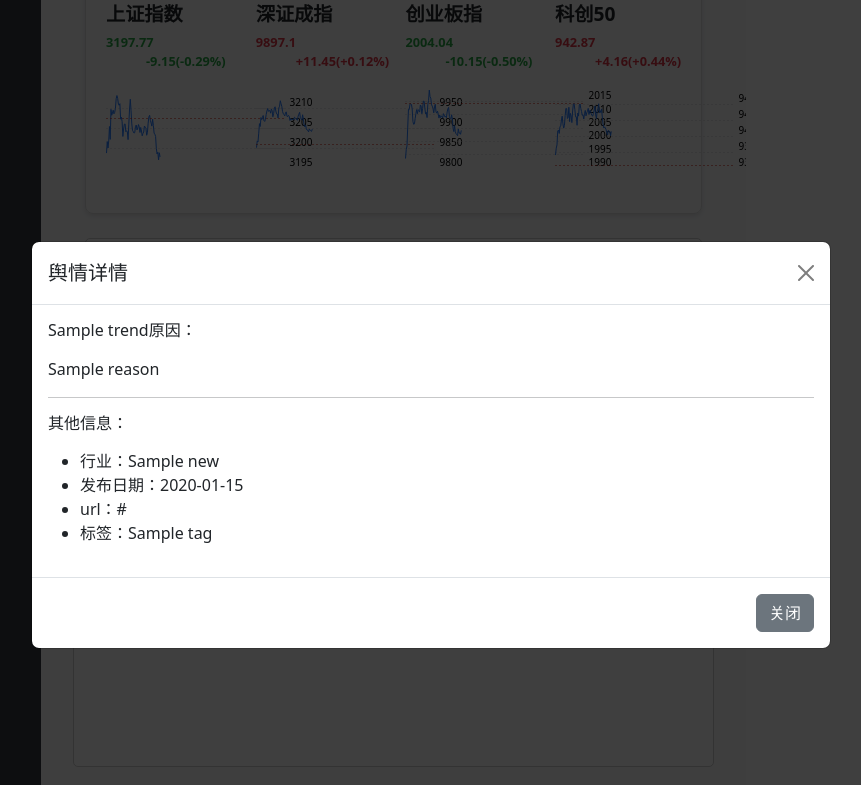
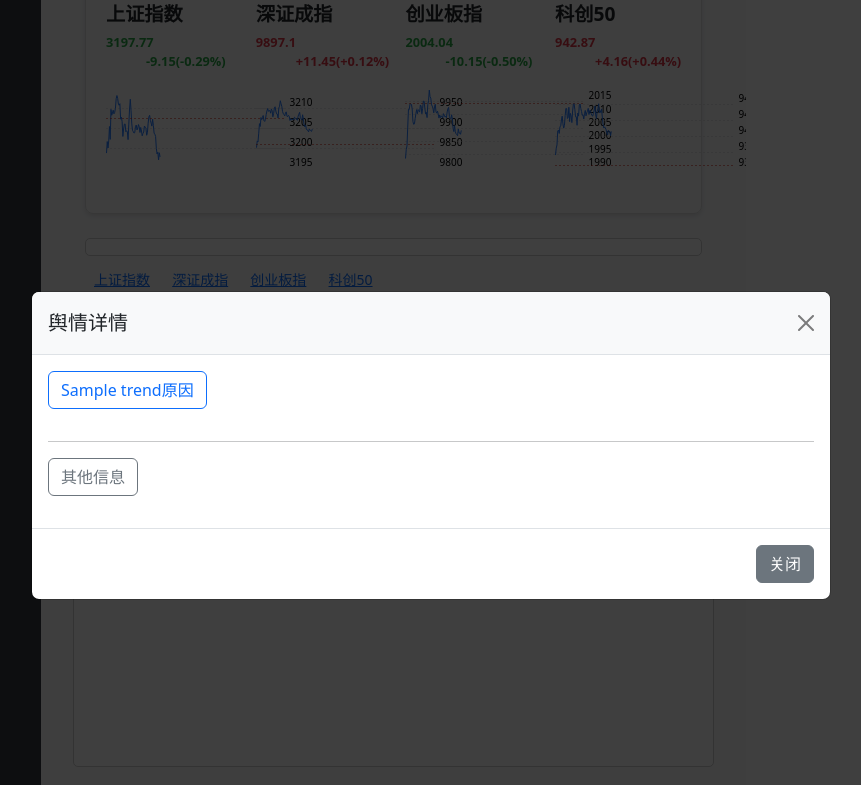
Before and after one commit to icreame/shixun, a Python web app: template stocksystem/templates/index.html in a window 1280 px wide, after a click on "查看详情". Shown: the part 470-1255 px from the top of the page, without its empty margins (209-1070 px from the left). Run offline with Jinja, Linux system fonts and the light colour scheme; the template is opened without the code that fills it: most values are stand-ins (such as "Sample title", 1, 10 or a date in 2020); some libraries are stand-ins or nearby versions.

Commit message:
新增动态显示理由数据

```diff
--- a/stocksystem/app.py
+++ b/stocksystem/app.py
@@ -158,4 +158,4 @@ def create_app():
 
 if __name__ == "__main__":
     app = create_app()
-    app.run(debug=True)
+    app.run(host='0.0.0.0', port=5000, debug=True)
--- a/stocksystem/templates/index.html
+++ b/stocksystem/templates/index.html
@@ -321,28 +321,48 @@
                         <div class="modal fade" id="newsDetailModal{{ loop.index }}" tabindex="-1" aria-labelledby="newsDetailModalLabel{{ loop.index }}" aria-hidden="true">
                             <div class="modal-dialog modal-dialog-centered modal-lg">
                                 <div class="modal-content">
-                                <div class="modal-header">
+                                    <!-- 模态框头部 -->
+                                    <div class="modal-header bg-light">
                                         <h5 class="modal-title" id="newsDetailModalLabel{{ loop.index }}">舆情详情</h5>
                                         <button type="button" class="btn-close" data-bs-dismiss="modal" aria-label="Close"></button>
                                     </div>
-                                <div class="modal-body">
-                                    <h6 class="mb-3">{{news.trend}}原因：</h6>
-                                    <p>{{ news.reason }}</p>
+                                    <!-- 模态框主体 -->
+                                    <div class="modal-body" data-reason={{ news.reason }}>
+                                        <!-- 原因部分 -->
+                                        <button class="btn btn-outline-primary mb-3" type="button" data-bs-toggle="collapse" data-bs-target="#reasonCollapse{{ loop.index }}" aria-expanded="false" aria-controls="reasonCollapse{{ loop.index }}">
+                                            {{ news.trend }}原因
+                                        </button>
+                                        <div class="collapse" id="reasonCollapse{{ loop.index }}">
+                                            <div class="card card-body">
+                                                <p id="typewriter{{ loop.index }}"></p>
+                                            </div>
+                                        </div>
+
                                         <hr>
-                                    <h6 class="mb-3">其他信息：</h6>
-                                    <ul>
-                                        <li>行业：{{ news.industryname }}</li>
-                                        <li>发布日期：{{ news.publishdate }}</li>
-                                        <li>url：{{ news.url }}</li>
-                                        <li>标签：{{ news.tags | join(', ') }}</li>
+
+                                        <!-- 其他信息部分 -->
+                                        <button class="btn btn-outline-secondary mb-3" type="button" data-bs-toggle="collapse" data-bs-target="#infoCollapse{{ loop.index }}" aria-expanded="false" aria-controls="infoCollapse{{ loop.index }}">
+                                            其他信息
+                                        </button>
+                                        <div class="collapse" id="infoCollapse{{ loop.index }}">
+                                            <div class="card card-body">
+                                                <ul class="list-group list-group-flush">
+                                                    <li class="list-group-item">行业：{{ news.industryname }}</li>
+                                                    <li class="list-group-item">发布日期：{{ news.publishdate }}</li>
+                                                    <li class="list-group-item">URL：<a href="{{ news.url }}" target="_blank" class="text-decoration-none">{{ news.url }}</a></li>
                                                 </ul>
                                             </div>
+                                        </div>
+                                    </div>
+                                    <!-- 模态框底部 -->
                                     <div class="modal-footer">
                                         <button type="button" class="btn btn-secondary" data-bs-dismiss="modal">关闭</button>
                                     </div>
                                 </div>
                             </div>
                         </div>
+
+                        <!-- 模态框结束-->
                         {% endfor %}
                     </div>
 
@@ -767,95 +787,7 @@
 
 </script>
 
-<!--<script>-->
-<!--  document.addEventListener('DOMContentLoaded', function () {-->
-<!--    console.log('正在请求数据...'); // 调试信息-->
-<!--    fetch('/stock/stock-limit-data') // 替换为你的后端接口地址-->
-<!--      .then(response => response.json())-->
-<!--      .then(data => {-->
-<!--        console.log('获取到的数据:', data); // 打印数据-->
-<!--        renderChart(data);-->
-<!--      })-->
-<!--      .catch(error => {-->
-<!--        console.error('获取数据失败:', error);-->
-<!--      });-->
 
-<!--    function renderChart(data) {-->
-<!--      const option = {-->
-<!--        tooltip: {-->
-<!--          trigger: 'axis',-->
-<!--          axisPointer: {-->
-<!--            type: 'line'-->
-<!--          }-->
-<!--        },-->
-<!--        legend: {-->
-<!--          data: ['涨停', '跌停']-->
-<!--        },-->
-<!--        xAxis: {-->
-<!--          type: 'category',-->
-<!--          data: data.time_range,-->
-<!--          name: '时间',-->
-<!--          nameLocation: 'center',-->
-<!--          nameGap: 30,-->
-<!--          axisLabel: {-->
-<!--           interval: 356,-->
-<!--            rotate: 45-->
-<!--          }-->
-<!--        },-->
-<!--        yAxis: {-->
-<!--          type: 'value',-->
-<!--          name: '股票数量',-->
-<!--          nameLocation: 'center',-->
-<!--          nameGap: 30-->
-<!--        },-->
-<!--        series: [-->
-<!--          {-->
-<!--            name: '涨停',-->
-<!--            type: 'line',-->
-<!--            data: data.up_limit,-->
-<!--            itemStyle: {-->
-<!--              color: '#28a745'-->
-<!--            },-->
-<!--            areaStyle: {-->
-<!--              color: 'rgba(40, 167, 69, 0.2)'-->
-<!--            }-->
-<!--          },-->
-<!--          {-->
-<!--            name: '跌停',-->
-<!--            type: 'line',-->
-<!--            data: data.down_limit,-->
-<!--            smooth: true,-->
-<!--            itemStyle: {-->
-<!--              color: '#dc3545'-->
-<!--            },-->
-<!--            areaStyle: {-->
-<!--              color: 'rgba(220, 53, 69, 0.2)'-->
-<!--            }-->
-<!--          }-->
-<!--        ]-->
-<!--      };-->
-<!--      console.log('ECharts 配置:', option); // 打印配置-->
-
-<!--      // 初始化图表-->
-<!--      const chart = echarts.init(document.getElementById('limitChart'));-->
-<!--      chart.setOption(option);-->
-
-<!--      // 监听窗口大小变化，调整图表尺寸-->
-<!--      window.addEventListener('resize', () => {-->
-<!--        chart.resize();-->
-<!--      });-->
-
-<!--      // 监听 tab 切换事件-->
-<!--      $('a[data-toggle="pill"]').on('shown.bs.tab', function (e) {-->
-<!--        var target = $(e.target).attr("href");-->
-<!--        if (target === "#v-pills-limit") {-->
-<!--          // 重新调整图表尺寸-->
-<!--          chart.resize();-->
-<!--        }-->
-<!--      });-->
-<!--    }-->
-<!--  });-->
-<!--</script>-->
 <!--筛选框-->
 <script>
     document.addEventListener('DOMContentLoaded', function () {
@@ -875,4 +807,28 @@
     });
 </script>
 
+<!--  模态框显示 -->
+<script>
+    document.addEventListener('DOMContentLoaded', function() {
+        document.querySelectorAll('.modal').forEach((modal, index) => {
+            const reasonButton = modal.querySelector('[data-bs-toggle="collapse"]');
+            const reasonText = modal.querySelector('.modal-body').getAttribute('data-reason');
+            const typewriterElement = document.getElementById(`typewriter${index + 1}`);
+
+            if (reasonButton && typewriterElement && reasonText) {
+                reasonButton.addEventListener('click', function() {
+                    const typewriter = new Typewriter(typewriterElement, {
+                        loop: false,
+                        delay: 50,
+                    });
+
+                    typewriter
+                        .typeString(reasonText)
+                        .start();
+                });
+            }
+        });
+    });
+</script>
+
 {% endblock %}
--- a/stocksystem/templates/mystock.html
+++ b/stocksystem/templates/mystock.html
@@ -164,6 +164,7 @@
                                     </button>
                                 </td>
                             </tr>
+
                             <!-- 新闻列表 -->
                             <tr class="collapse" id="news-{{ item.stockcode }}">
                                 <td colspan="6">
```
Lines whose indentation alone changed are shown as unchanged.
